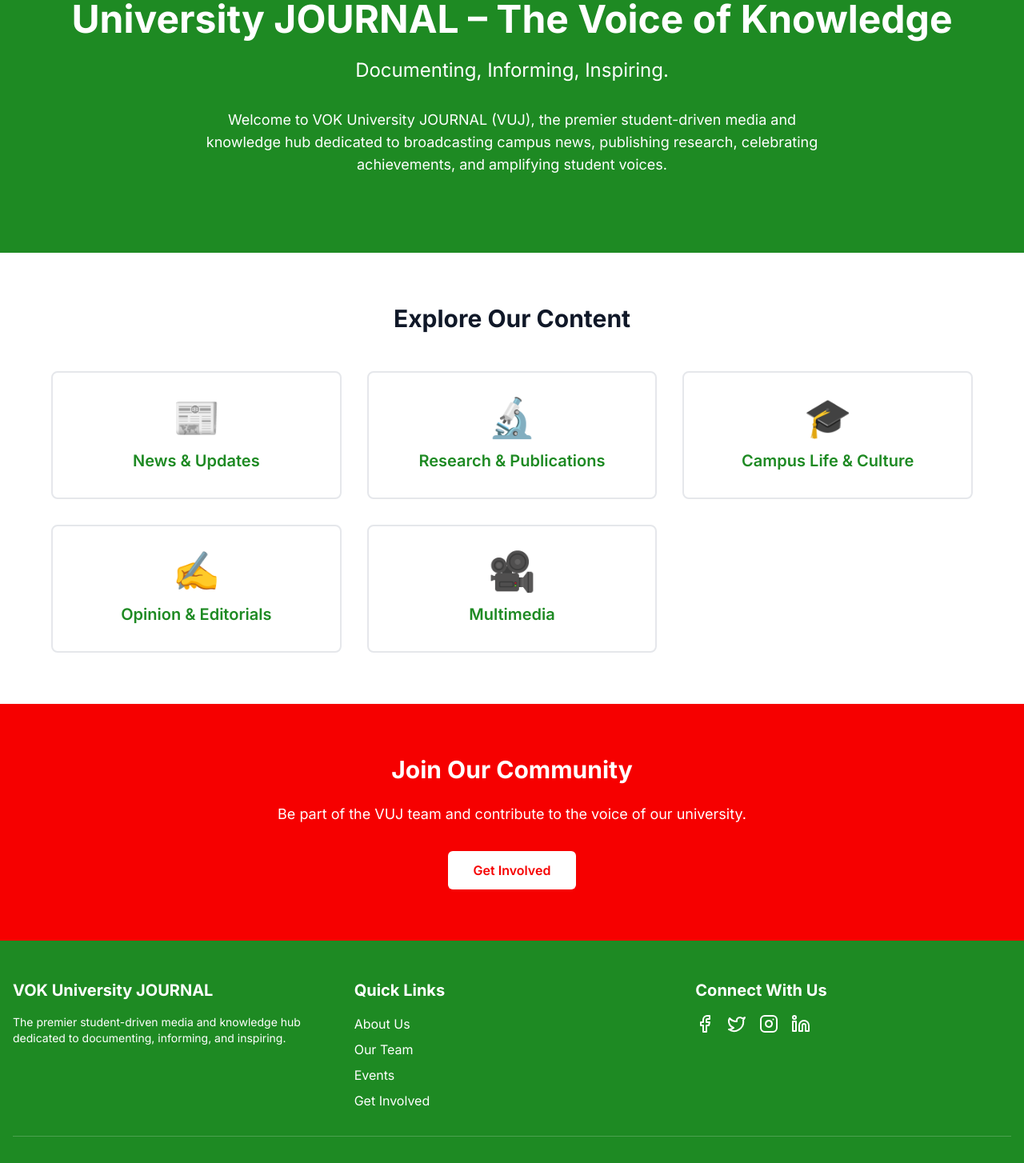
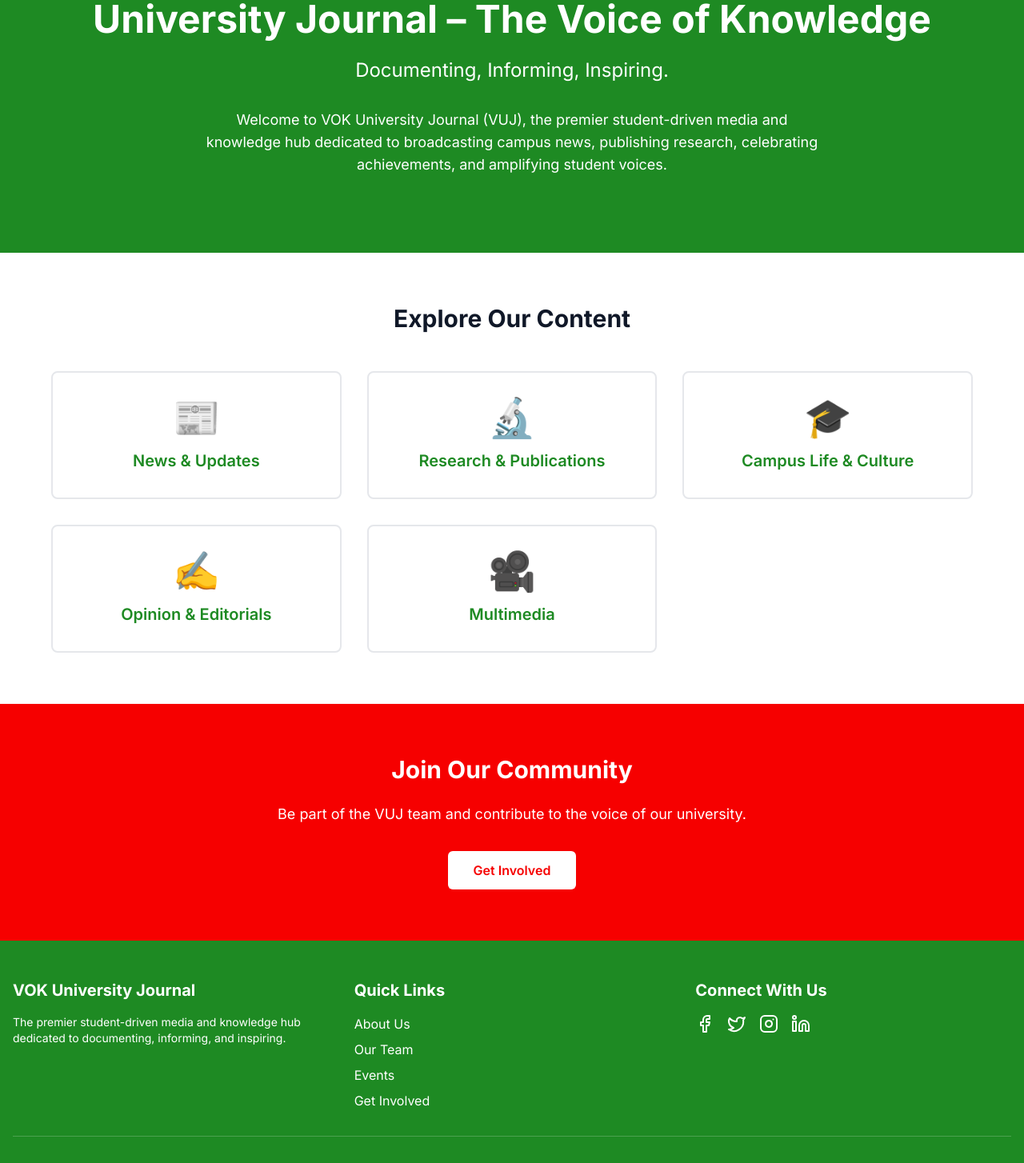
Before and after one commit to hackerslord561/vuj-site, a Next.js app: page / in a window 1280 px wide. Shown: the part 160-1614 px from the top of the page at 80% size. Built offline with nearby package versions, Linux system fonts and the light colour scheme.

Commit message:
Hero and footer section changed

```diff
--- a/app/page.tsx
+++ b/app/page.tsx
@@ -16,13 +16,13 @@ export default function HomePage() {
         <section className="bg-primary text-white py-24 px-4">
           <div className="max-w-6xl mx-auto text-center">
             <h2 className="text-4xl md:text-5xl font-bold mb-6">
-              University JOURNAL – The Voice of Knowledge
+              University Journal – The Voice of Knowledge
             </h2>
             <p className="text-xl md:text-2xl mb-8">
               Documenting, Informing, Inspiring.
             </p>
             <p className="text-lg max-w-3xl mx-auto">
-              Welcome to VOK University JOURNAL (VUJ), the premier student-driven media and knowledge hub dedicated to broadcasting campus news, publishing research, celebrating achievements, and amplifying student voices.
+              Welcome to VOK University Journal (VUJ), the premier student-driven media and knowledge hub dedicated to broadcasting campus news, publishing research, celebrating achievements, and amplifying student voices.
             </p>
           </div>
         </section>
--- a/components/Footer.tsx
+++ b/components/Footer.tsx
@@ -8,7 +8,7 @@ export default function Footer() {
                 <div className="grid grid-cols-1 md:grid-cols-3 gap-8 mb-8">
                     {/* About Section */}
                     <div>
-                        <h3 className="text-xl font-bold mb-4">VOK University JOURNAL</h3>
+                        <h3 className="text-xl font-bold mb-4">VOK University Journal</h3>
                         <p className="text-sm">
                             The premier student-driven media and knowledge hub dedicated to documenting, informing, and inspiring.
                         </p>
@@ -47,7 +47,7 @@ export default function Footer() {
 
                 {/* Copyright */}
                 <div className="border-t border-white/20 pt-8 text-center text-sm">
-                    <p>&copy; {new Date().getFullYear()} VOK University JOURNAL. All rights reserved. Made with ❤️ by Hackerslord Studios</p>
+                    <p>&copy; {new Date().getFullYear()} VOK University Journal. All rights reserved. Made with ❤️ by Hackerslord Studios</p>
                 </div>
             </div>
         </footer>
```
